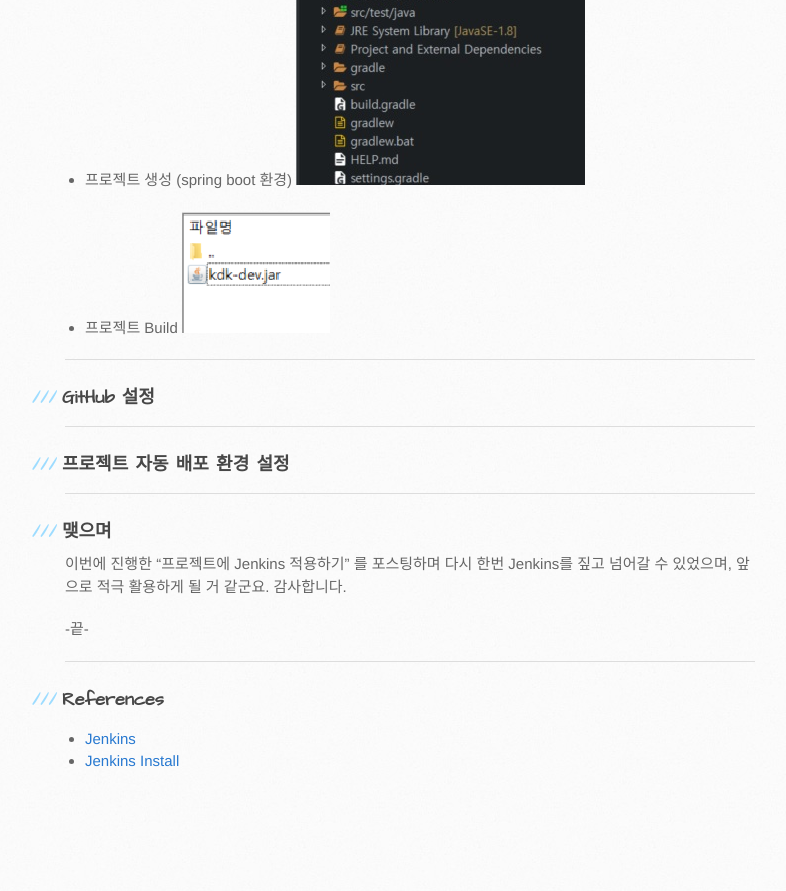
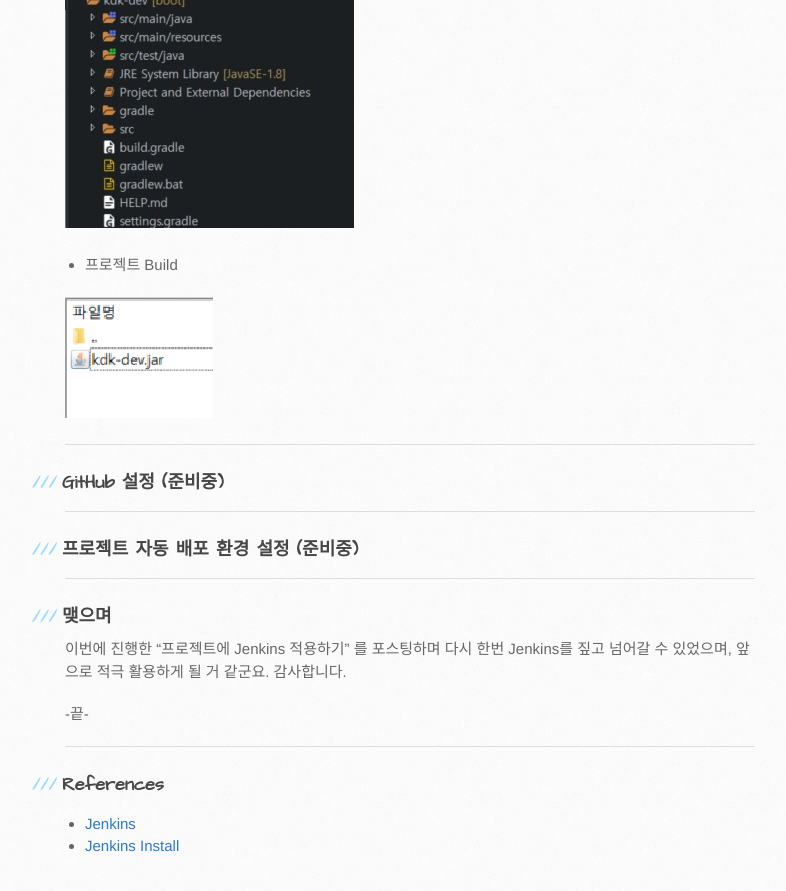
Before and after one commit to kdkrkwhr/kdkrkwhr.github.com, a Jekyll site: the page built from _posts/2020-12-10-jenkins-install.md, in a window 1280 px wide and 900 px high, scrolled down 1930 px. Shown: the top 891 px of the window, without its empty margins (105-891 px from the left). Built offline with Jekyll 4.4.1, drawn with Linux system fonts in a browser that asks for light colours; comment, search, counter and statistics services are not loaded; before the commit the page ends 2745 px from its top, so only the background shows below that.

Commit message:
[update] .

```diff
--- a/_posts/2020-12-10-jenkins-install.md
+++ b/_posts/2020-12-10-jenkins-install.md
@@ -49,17 +49,20 @@
 
 ----
 ### 테스트 프로젝트 준비
+
 * 프로젝트 생성 (spring boot 환경)
+
 ![2020-12-14-jenkins-install-2](/assets/2020-12-14-jenkins-install-2.jpg)
 
 * 프로젝트 Build
+
 ![2020-12-14-jenkins-install-3](/assets/2020-12-14-jenkins-install-3.jpg)
 
 ----
-### GitHub 설정
+### GitHub 설정 (준비중)
 
 ----
-### 프로젝트 자동 배포 환경 설정
+### 프로젝트 자동 배포 환경 설정 (준비중)
 
 ----
 ### 맺으며
```
